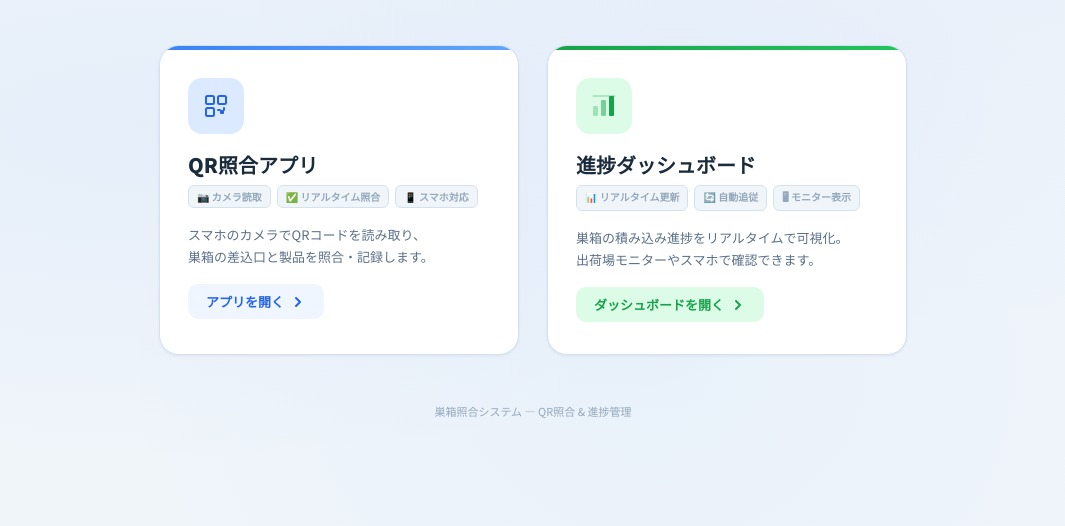
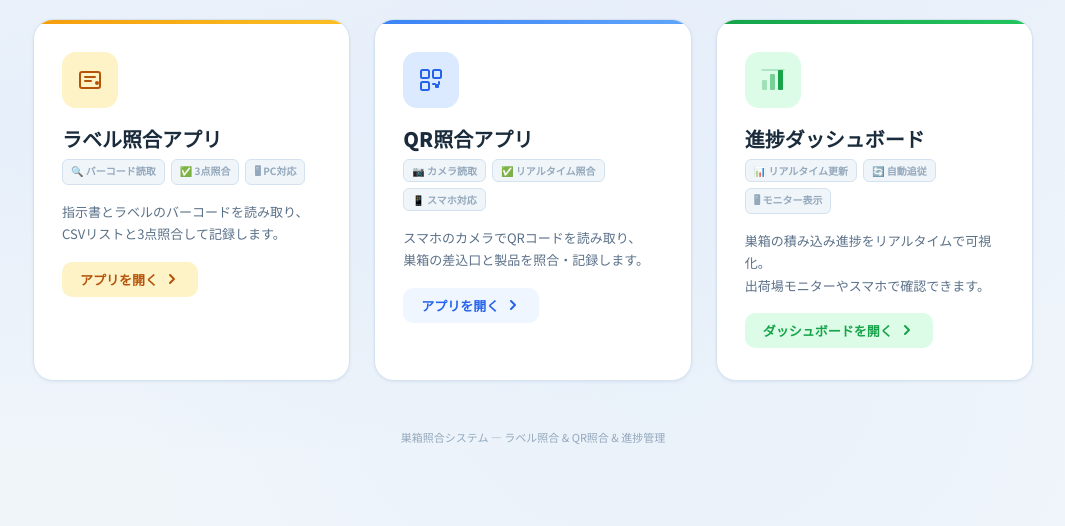
Before and after one commit to hirokami920/subako, a plain HTML site: page index.html in a window 1280 px wide. Shown: the part 274-800 px from the top of the page, without its empty margins (107-1172 px from the left). Drawn offline with Linux system fonts and the light colour scheme.

Commit message:
Add files via upload

```diff
--- a/index.html
+++ b/index.html
@@ -57,13 +57,13 @@ body{
 
 /* Cards container */
 .cards{
-  display:flex;gap:28px;max-width:760px;width:100%;
+  display:flex;gap:24px;max-width:1000px;width:100%;
   justify-content:center;flex-wrap:wrap;
 }
 
 /* Card */
 .card{
-  flex:1;min-width:280px;max-width:360px;
+  flex:1;min-width:260px;max-width:320px;
   background:var(--bg-card);border:1px solid var(--border);border-radius:20px;
   padding:32px 28px;cursor:pointer;transition:all 0.3s cubic-bezier(0.22,1,0.36,1);
   box-shadow:var(--shadow);position:relative;overflow:hidden;
@@ -73,8 +73,9 @@ body{
   content:'';position:absolute;top:0;left:0;right:0;height:4px;
   border-radius:20px 20px 0 0;transition:height 0.3s;
 }
-.card:nth-child(1)::before{background:linear-gradient(90deg,var(--blue-500),var(--blue-400))}
-.card:nth-child(2)::before{background:linear-gradient(90deg,var(--done),#22c55e)}
+.card:nth-child(1)::before{background:linear-gradient(90deg,#f59e0b,#fbbf24)}
+.card:nth-child(2)::before{background:linear-gradient(90deg,var(--blue-500),var(--blue-400))}
+.card:nth-child(3)::before{background:linear-gradient(90deg,var(--done),#22c55e)}
 .card:hover{
   transform:translateY(-6px);
   box-shadow:var(--shadow-lg);
@@ -85,6 +86,7 @@ body{
 /* Staggered animation */
 .card:nth-child(1){animation:fadeUp 0.6s 0.15s cubic-bezier(0.22,1,0.36,1) both}
 .card:nth-child(2){animation:fadeUp 0.6s 0.3s cubic-bezier(0.22,1,0.36,1) both}
+.card:nth-child(3){animation:fadeUp 0.6s 0.45s cubic-bezier(0.22,1,0.36,1) both}
 
 @keyframes fadeUp{
   from{opacity:0;transform:translateY(24px)}
@@ -95,8 +97,9 @@ body{
   width:56px;height:56px;border-radius:14px;
   display:flex;align-items:center;justify-content:center;margin-bottom:16px;
 }
-.card:nth-child(1) .card-icon{background:var(--blue-100)}
-.card:nth-child(2) .card-icon{background:var(--done-bg)}
+.card:nth-child(1) .card-icon{background:#fef3c7}
+.card:nth-child(2) .card-icon{background:var(--blue-100)}
+.card:nth-child(3) .card-icon{background:var(--done-bg)}
 .card-icon svg{width:28px;height:28px}
 
 .card-title{font-size:20px;font-weight:800;margin-bottom:6px;color:var(--text)}
@@ -107,8 +110,9 @@ body{
   font-size:13px;font-weight:700;
   padding:8px 18px;border-radius:10px;transition:all 0.2s;
 }
-.card:nth-child(1) .card-action{background:var(--blue-50);color:var(--blue-600)}
-.card:nth-child(2) .card-action{background:var(--done-bg);color:var(--done)}
+.card:nth-child(1) .card-action{background:#fef3c7;color:#b45309}
+.card:nth-child(2) .card-action{background:var(--blue-50);color:var(--blue-600)}
+.card:nth-child(3) .card-action{background:var(--done-bg);color:var(--done)}
 .card:hover .card-action{transform:translateX(4px)}
 
 .card-arrow{transition:transform 0.2s}
@@ -153,10 +157,34 @@ body{
       </svg>
     </div>
     <h1 class="portal-title">巣箱照合システム</h1>
-    <p class="portal-sub">QR読み取りによる照合と、進捗のリアルタイム可視化</p>
+    <p class="portal-sub">ラベル照合・QR読み取り・進捗のリアルタイム可視化</p>
   </div>
 
   <div class="cards">
+
+    <a class="card" href="label.html">
+      <div class="card-icon">
+        <svg viewBox="0 0 28 28" fill="none">
+          <rect x="4" y="6" width="20" height="16" rx="2" stroke="#b45309" stroke-width="2" fill="none"/>
+          <path d="M9 11h10M9 15h6" stroke="#b45309" stroke-width="2" stroke-linecap="round"/>
+          <circle cx="21" cy="17" r="2" fill="#b45309"/>
+        </svg>
+      </div>
+      <div class="card-title">ラベル照合アプリ</div>
+      <div class="card-features">
+        <span class="feature-tag">🔍 バーコード読取</span>
+        <span class="feature-tag">✅ 3点照合</span>
+        <span class="feature-tag">🖥 PC対応</span>
+      </div>
+      <div class="card-desc">
+        指示書とラベルのバーコードを読み取り、<br>
+        CSVリストと3点照合して記録します。
+      </div>
+      <div class="card-action">
+        アプリを開く
+        <svg class="card-arrow" width="16" height="16" viewBox="0 0 16 16" fill="none"><path d="M6 4l4 4-4 4" stroke="currentColor" stroke-width="2" stroke-linecap="round" stroke-linejoin="round"/></svg>
+      </div>
+    </a>
 
     <a class="card" href="scan.html">
       <div class="card-icon">
@@ -212,7 +240,7 @@ body{
   </div>
 
   <div class="portal-footer">
-    巣箱照合システム — QR照合 &amp; 進捗管理
+    巣箱照合システム — ラベル照合 &amp; QR照合 &amp; 進捗管理
   </div>
 
 </div>
```
